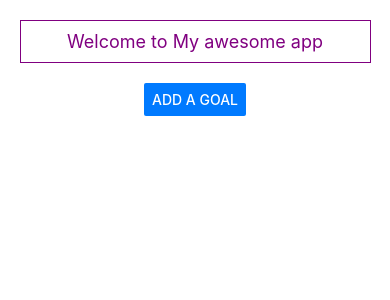
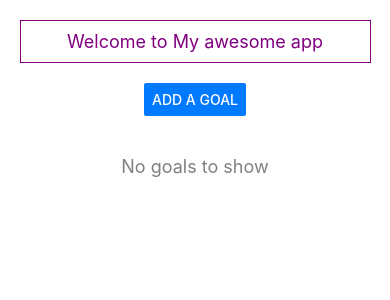
Before and after one commit to Heyihuidai/Fall2024-CS5520, a React Native app: screen / in a window 390 px wide. Shown: the top 300 px of the page. Built offline with nearby package versions, Linux system fonts and the light colour scheme.

Commit message:
add a new function renderEmptyList with styling

```diff
--- a/App.js
+++ b/App.js
@@ -39,6 +39,10 @@ export default function App() {
     </View>
   );
 
+  const renderEmptyList = () => (
+    <Text style={styles.emptyListText}>No goals to show</Text>
+  );
+
   return (
     <SafeAreaView style={styles.container}>
       <View style={styles.topView}>
@@ -60,6 +64,7 @@ export default function App() {
         data={goals}
         renderItem={renderGoalItem}
         keyExtractor={item => item.id}
+        ListEmptyComponent={renderEmptyList}
       />
       <Input
         visible={isModalVisible}
@@ -118,4 +123,9 @@ const styles = StyleSheet.create({
     color: 'blue',
     textAlign: 'center',
   },
+  emptyListText: {
+    fontSize: 18,
+    color: 'gray',
+    textAlign: 'center',
+  },
 });
```
